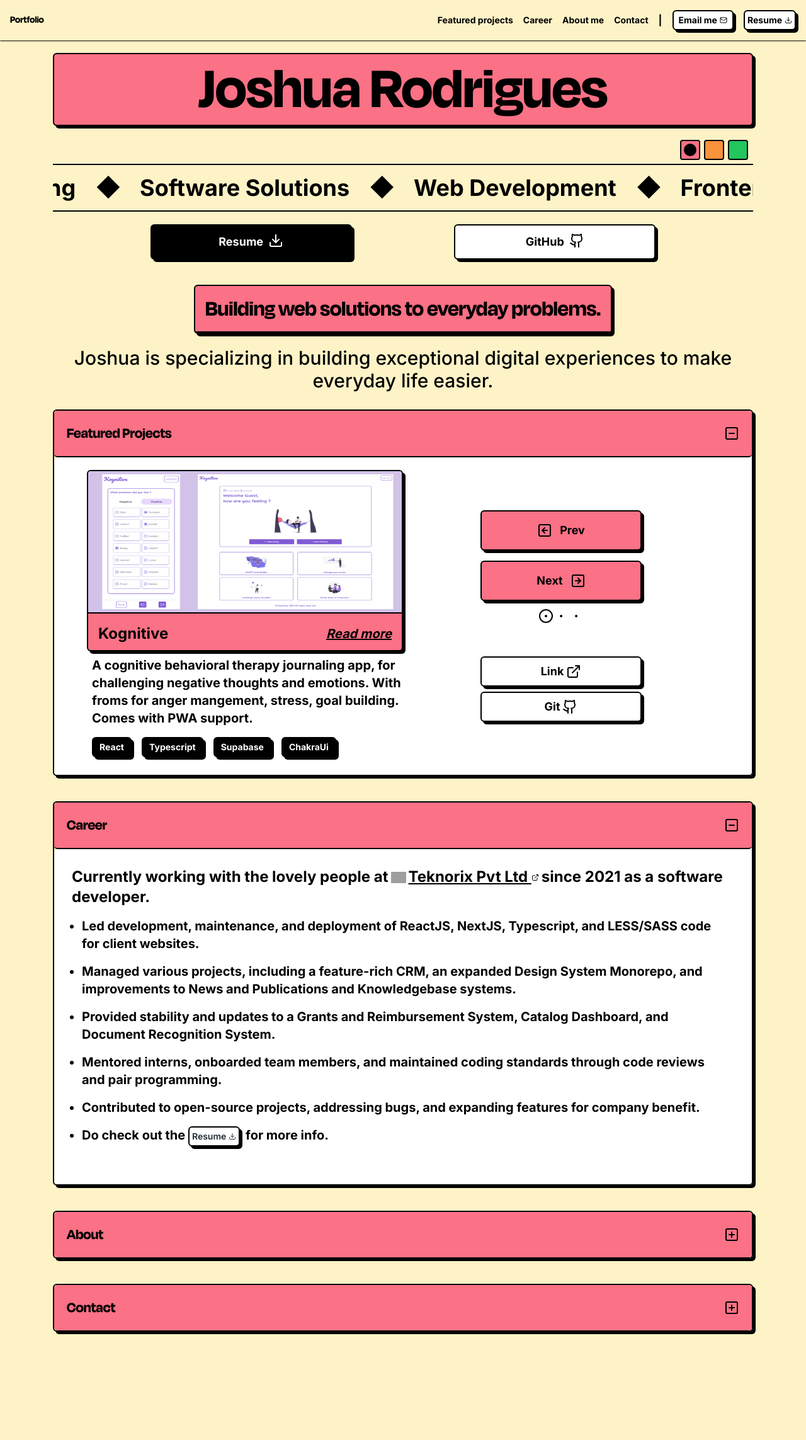
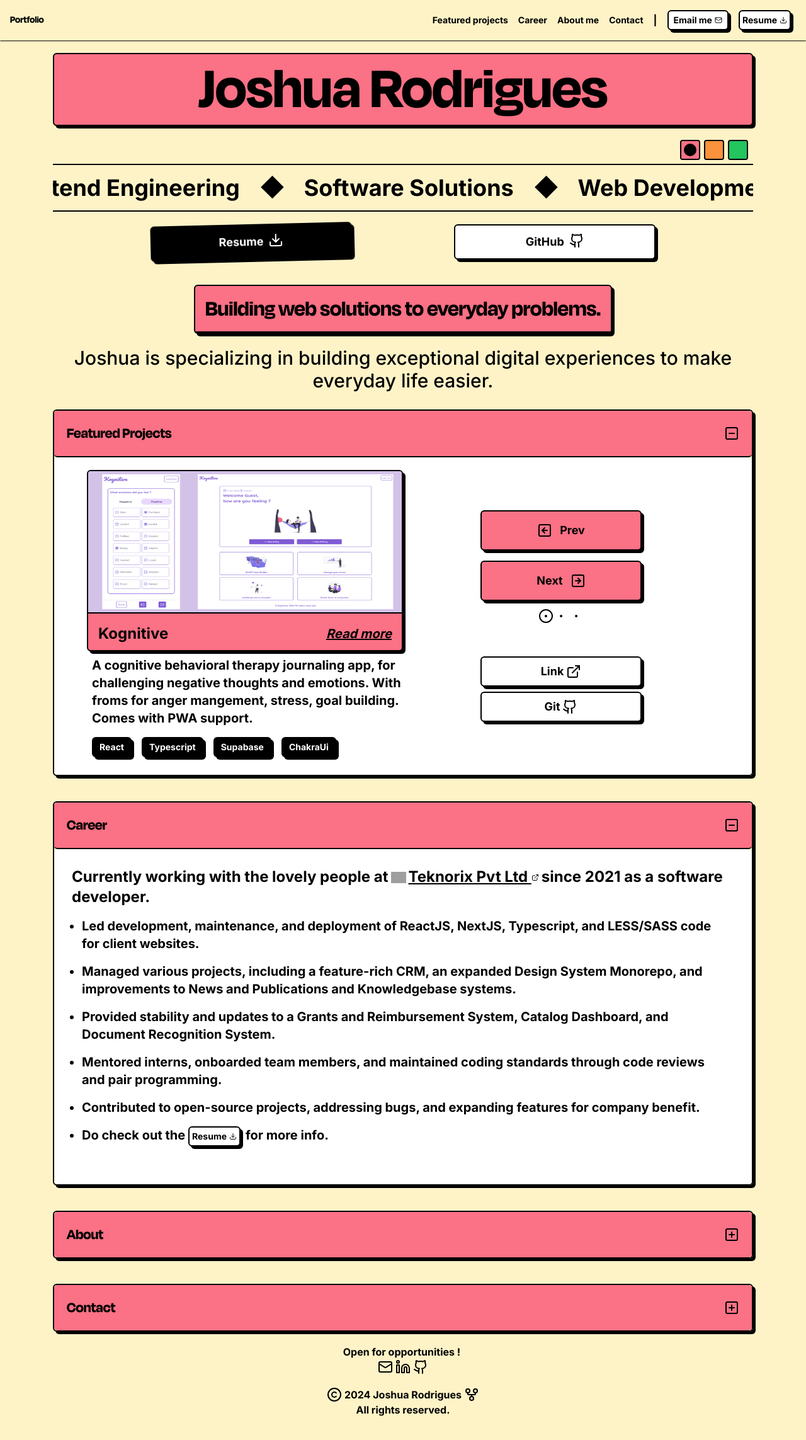
Before and after one commit to Joshuajrodrigues/dev-portfolio, a Next.js app: page / in a window 1280 px wide. Shown: the top 2286 px of the page at 63% size. Before the commit the page ends 2218 px from the top, so only its background shows below. Built offline with nearby package versions, Linux system fonts and the light colour scheme; grey boxes are pictures that could not be loaded.

Commit message:
footer added

```diff
--- a/app/page.tsx
+++ b/app/page.tsx
@@ -1,5 +1,6 @@
 import About from "@/components/about";
 import Accordion from "@/components/accordian";
+import Button from "@/components/button";
 import Career from "@/components/career";
 import ColorPicker from "@/components/colorPicker";
 import Contact from "@/components/contact";
@@ -9,6 +10,16 @@ import Intro from "@/components/intro";
 import Marquee from "@/components/marquee";
 import Projects from "@/components/projects";
 import Resume from "@/components/resume";
+import SmallResume from "@/components/smallResume";
+import {
+  Copyright,
+  Download,
+  GitFork,
+  GithubIcon,
+  Linkedin,
+  MailIcon,
+  Star,
+} from "lucide-react";
 
 export type Marquee = {
   key: number;
@@ -21,6 +32,12 @@ let marqueeItems: Marquee = [
   { key: 3, value: "◆" },
   { key: 4, value: "Software Solutions" },
   { key: 5, value: "◆" },
+  { key: 6, value: "Web Development" },
+  { key: 7, value: "◆" },
+  { key: 8, value: "Frontend Engineering" },
+  { key: 9, value: "◆" },
+  { key: 10, value: "Software Solutions" },
+  { key: 11, value: "◆" },
 ];
 
 export default function Home() {
@@ -48,11 +65,53 @@ export default function Home() {
               answer={<Projects />}
             />
           </div>
-          <Accordion hash="#career" open={true} question="Career" answer={<Career />} />
+          <Accordion
+            hash="#career"
+            open={true}
+            question="Career"
+            answer={<Career />}
+          />
           <Accordion hash="#about" question="About" answer={<About />} />
           <Accordion hash="#contact" question="Contact" answer={<Contact />} />
         </section>
       </section>
+      <footer className=" w-full flex flex-col justify-between items-center">
+        <span className="flex flex-col items-center justify-center mb-5">
+            <span className="font-bold mr-1">Open for opportunities !</span>
+          <span className="flex">
+            <a
+              className="flex"
+              target="_blank"
+              href="mailto:joshuarodriguesdev@gmail.com"
+            >
+              <MailIcon className="mr-1" />
+            </a>
+            <a
+              className=""
+              target="_blank"
+              href="https://linkedin.com/in/joshua-rodrigues-1655091b2"
+            >
+              <Linkedin className="mr-1" />
+
+            </a>
+            <a target="_blank" href="https://github.com/Joshuajrodrigues">
+              <GithubIcon />
+            </a>
+          </span>
+        </span>
+        <span className="flex flex-col mb-0">
+          <span className="flex mb-2 font-bold text-center">
+            <Copyright className="mr-1" />
+            2024 Joshua Rodrigues <br /> All rights reserved.{" "}
+            <a
+              target="_blank"
+              href="https://github.com/Joshuajrodrigues/dev-portfolio"
+            >
+              <GitFork className="ml-1" />
+            </a>
+          </span>
+        </span>
+      </footer>
     </>
   );
 }
--- a/components/career.tsx
+++ b/components/career.tsx
@@ -1,7 +1,8 @@
-"use client";
 
-import { Download, ExternalLink } from "lucide-react";
-import Button from "./button";
+
+import { ExternalLink } from "lucide-react";
+
+import SmallResume from "./smallResume";
 
 const Career = () => {
   return (
@@ -53,20 +54,7 @@ const Career = () => {
             </li>
             <li className="mb-2 lg:mb-4">
               Do check out the{" "}
-              <Button
-                ariaLabel="Click to download resume"
-                onClick={() => {
-                  let a = document.createElement("a");
-                  a.href = "/resume/Joshua-Rodrigues-Resume-2024.pdf";
-                  a.target = "_blank";
-                  a.click();
-                }}
-                className="text-gray-800 inline p-1 mr-1 text-sm  font-semibold "
-              >
-                <span className="flex justify-center items-center">
-                  Resume <Download className={`ml-1 `} size={12} />
-                </span>
-              </Button>{" "}
+              <SmallResume/>
               for more info.
             </li>
           </ul>
--- a/components/contact.tsx
+++ b/components/contact.tsx
@@ -15,7 +15,7 @@ const Contact = () => {
         target="_blank"
         href="https://linkedin.com/in/joshua-rodrigues-1655091b2"
       >
-        <Linkedin className="mr-5" /> Find me on LinkedIn<ExternalLink size={12} className="ml-1"/>
+        <Linkedin className="mr-5" />Connect with me on LinkedIn<ExternalLink size={12} className="ml-1"/>
       </a>
       <a
         className="flex items-center p-2 underline"
--- a/components/navbar.tsx
+++ b/components/navbar.tsx
@@ -1,18 +1,16 @@
 "use client";
 
 import {
-  CrossIcon,
   Download,
-  LucideMenu,
   MailIcon,
-  MenuIcon,
   PanelTopClose,
-  PanelTopOpen,
+  PanelTopOpen
 } from "lucide-react";
+import Link from "next/link";
+import { useRouter } from "next/navigation";
 import { useState } from "react";
 import Button from "./button";
-import { useRouter } from "next/navigation";
-import Link from "next/link";
+import SmallResume from "./smallResume";
 
 const Navbar = () => {
   const [menuOpen, setMenuOpen] = useState(false);
@@ -65,18 +63,7 @@ const Navbar = () => {
             >
               Email me <MailIcon size={12} className="ml-1" />
             </a>
-            <Button
-              ariaLabel="Click to download resume"
-              onClick={() => {
-                let a = document.createElement("a");
-                a.href = "/resume/Joshua-Rodrigues-Resume-2024.pdf";
-                a.target = "_blank";
-                a.click();
-              }}
-              className="text-black p-1 text-sm flex justify-center items-center font-bold "
-            >
-              Resume <Download className={`ml-1 `} size={12} />
-            </Button>
+          <SmallResume/>
           </div>
 
           <button
--- a/components/resume.tsx
+++ b/components/resume.tsx
@@ -16,7 +16,7 @@ export default function Resume() {
         duration: 1,
 
         repeat: Infinity,
-        repeatDelay: 2,
+        repeatDelay: 4,
       }}
     >
       <Button
--- /dev/null
+++ b/components/smallResume.tsx
@@ -0,0 +1,25 @@
+"use client"
+
+import { Download } from "lucide-react";
+import Button from "./button";
+
+const SmallResume = () => {
+  return (
+    <Button
+    ariaLabel="Click to download resume"
+    onClick={() => {
+      let a = document.createElement("a");
+      a.href = "/resume/Joshua-Rodrigues-Resume-2024.pdf";
+      a.target = "_blank";
+      a.click();
+    }}
+    className="text-black inline p-1 mr-2 text-sm  font-semibold "
+  >
+    <span className="flex justify-center font-bold items-center">
+      Resume <Download className={`ml-1 `} size={12} />
+    </span>
+  </Button>
+  )
+}
+
+export default SmallResume
--- a/tailwind.config.ts
+++ b/tailwind.config.ts
@@ -26,8 +26,8 @@ const config: Config = {
         // => @media (min-width: 1536px) { ... }
       },
       animation: {
-        marquee: "marquee 10s linear infinite",
-        marquee2: "marquee2 10s linear infinite",
+        marquee: "marquee 30s linear infinite",
+        marquee2: "marquee2 30s linear infinite",
         wiggle: 'wiggle 1s ease-in-out infinite',
       },
       keyframes: {
```
